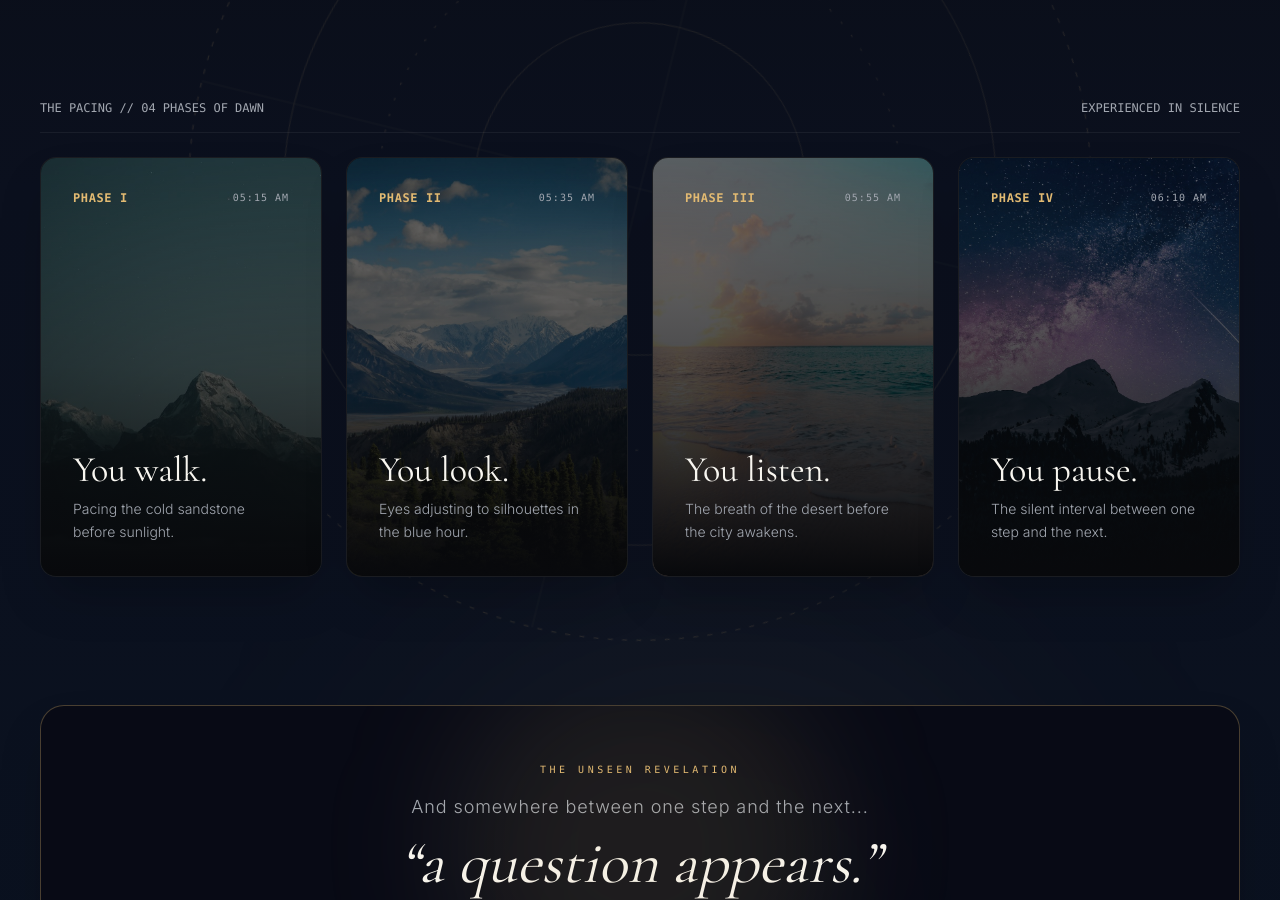
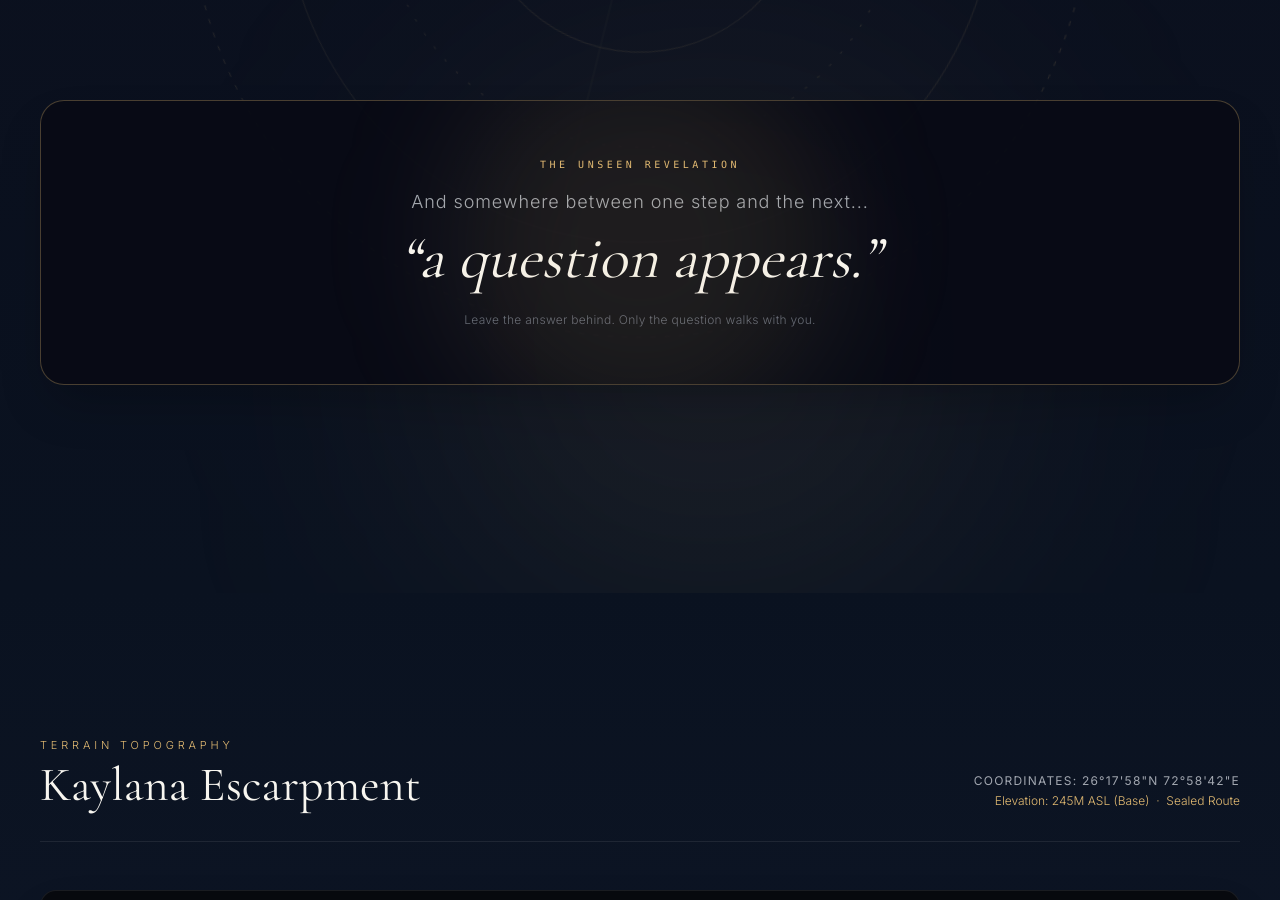
Before and after one commit to Vikash55Kumar/traveller, a Next.js app in the folder traveller-frontend/: page / in a window 1280 px wide. Shown: the part 1620-2520 px from the top of the page. Built offline with nearby package versions, Linux system fonts and the light colour scheme.

Commit message:
refactor: remove 4 pacing cards block from QuestionSection as requested

```diff
--- a/traveller-frontend/src/components/philosophy/QuestionSection.tsx
+++ b/traveller-frontend/src/components/philosophy/QuestionSection.tsx
@@ -1,45 +1,12 @@
 "use client";
 
-import React, { useState } from "react";
-import Image from "next/image";
+import React from "react";
 import { motion } from "framer-motion";
 import { experience } from "@/content/experience";
 import WordReveal from "@/components/ui/WordReveal";
 
 export default function QuestionSection() {
   const { question } = experience;
-  const [hoveredStep, setHoveredStep] = useState<number | null>(null);
-
-  const steps = [
-    {
-      num: "I",
-      title: "You walk.",
-      desc: "Pacing the cold sandstone before sunlight.",
-      image: "/images/walk-trail.jpg",
-      time: "05:15 AM",
-    },
-    {
-      num: "II",
-      title: "You look.",
-      desc: "Eyes adjusting to silhouettes in the blue hour.",
-      image: "/images/morning-mist.jpg",
-      time: "05:35 AM",
-    },
-    {
-      num: "III",
-      title: "You listen.",
-      desc: "The breath of the desert before the city awakens.",
-      image: "/images/observe-light.jpg",
-      time: "05:55 AM",
-    },
-    {
-      num: "IV",
-      title: "You pause.",
-      desc: "The silent interval between one step and the next.",
-      image: "/images/horizon-sunrise.jpg",
-      time: "06:10 AM",
-    },
-  ];
 
   return (
     <section className="relative w-full bg-gradient-to-b from-[#08090C] via-[#0B101E] to-[#0A1220] py-36 sm:py-52 px-6 sm:px-10 overflow-hidden">
@@ -124,63 +91,6 @@ export default function QuestionSection() {
           </motion.div>
         </div>
 
-        {/* The 4 Milestones: Interactive Photographic Cards */}
-        <div className="space-y-6 my-20">
-          <div className="flex items-center justify-between text-xs font-mono text-[#A2A7B0] pb-4 border-b border-white/[0.06]">
-            <span>THE PACING {"//"} 04 PHASES OF DAWN</span>
-            <span>EXPERIENCED IN SILENCE</span>
-          </div>
-
-          <div className="grid grid-cols-1 sm:grid-cols-2 lg:grid-cols-4 gap-6">
-            {steps.map((step, idx) => (
-              <motion.div
-                key={step.num}
-                initial={{ opacity: 0, y: 24 }}
-                whileInView={{ opacity: 1, y: 0 }}
-                viewport={{ once: true, margin: "-5% 0px" }}
-                transition={{ duration: 0.8, delay: idx * 0.14 }}
-                onMouseEnter={() => setHoveredStep(idx)}
-                onMouseLeave={() => setHoveredStep(null)}
-                className={`group relative h-[360px] sm:h-[420px] rounded-2xl overflow-hidden border border-white/[0.08] hover:border-[#E2BA72]/60 bg-[#07090E] transition-all duration-500 flex flex-col justify-between p-6 sm:p-8 cursor-default shadow-2xl ${
-                  hoveredStep !== null && hoveredStep !== idx ? "opacity-50 scale-[0.98]" : "opacity-100 scale-100"
-                }`}
-              >
-                {/* Background Image with Dark Vignette */}
-                <div className="absolute inset-0 z-0">
-                  <Image
-                    src={step.image}
-                    alt={step.title}
-                    fill
-                    sizes="(max-width: 640px) 100vw, (max-width: 1024px) 50vw, 25vw"
-                    className="object-cover object-center brightness-50 group-hover:brightness-75 group-hover:scale-105 transition-all duration-700"
-                  />
-                  <div className="absolute inset-0 bg-gradient-to-t from-[#08090C] via-[#08090C]/40 to-transparent" />
-                </div>
-
-                {/* Top Step Metadata */}
-                <div className="relative z-10 flex items-center justify-between">
-                  <span className="font-mono text-xs text-[#E2BA72] font-semibold tracking-wider">
-                    PHASE {step.num}
-                  </span>
-                  <span className="font-mono text-[10px] text-[#A2A7B0] tracking-widest">
-                    {step.time}
-                  </span>
-                </div>
-
-                {/* Bottom Step Content */}
-                <div className="relative z-10 space-y-2">
-                  <h3 className="font-serif text-3xl sm:text-4xl text-[#F8F6F0] font-normal group-hover:text-[#F3D089] transition-colors">
-                    {step.title}
-                  </h3>
-                  <p className="text-xs sm:text-sm text-[#A2A7B0] font-light leading-relaxed">
-                    {step.desc}
-                  </p>
-                </div>
-              </motion.div>
-            ))}
-          </div>
-        </div>
-
         {/* The Revelation Sanctum */}
         <motion.div
           initial={{ opacity: 0, y: 24 }}
```
